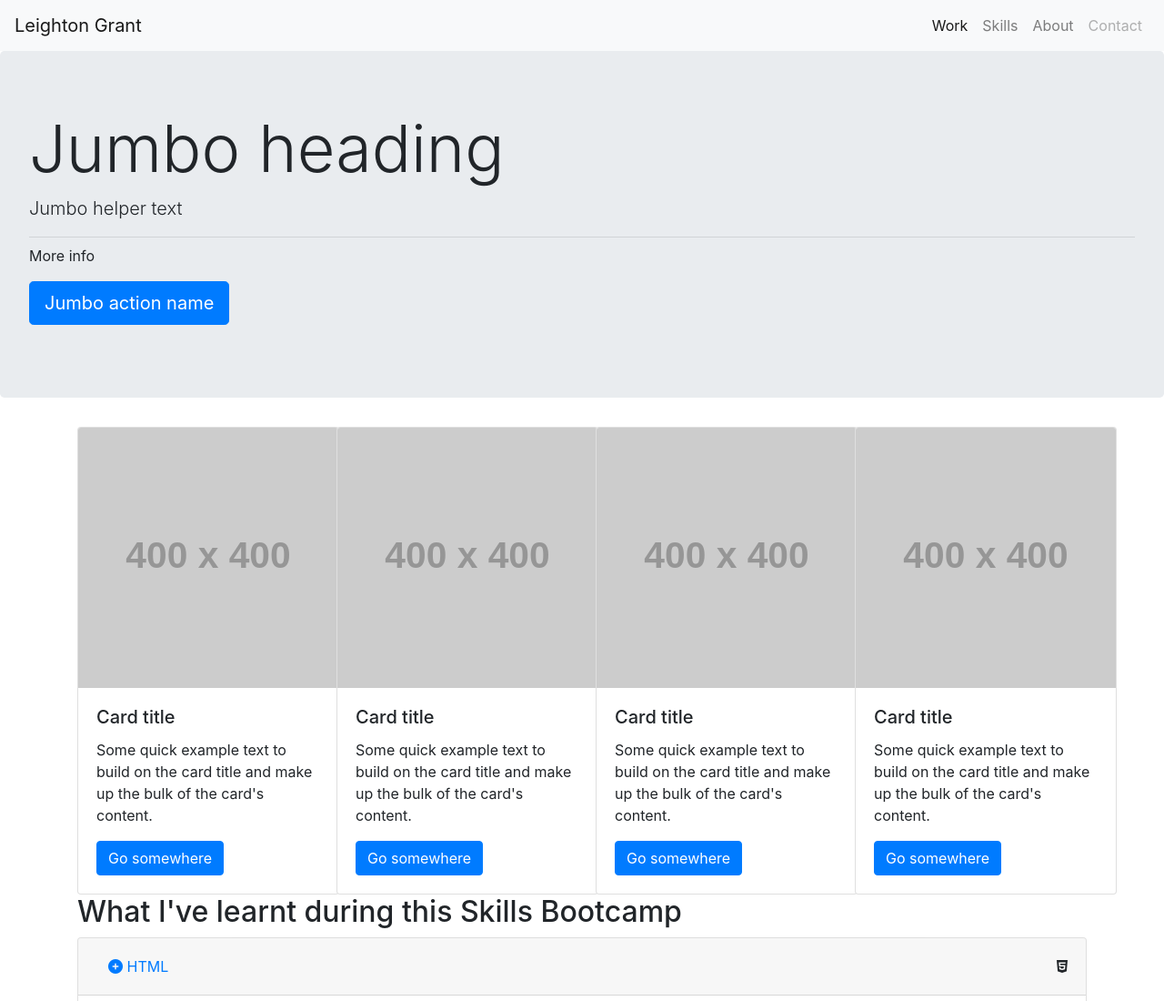
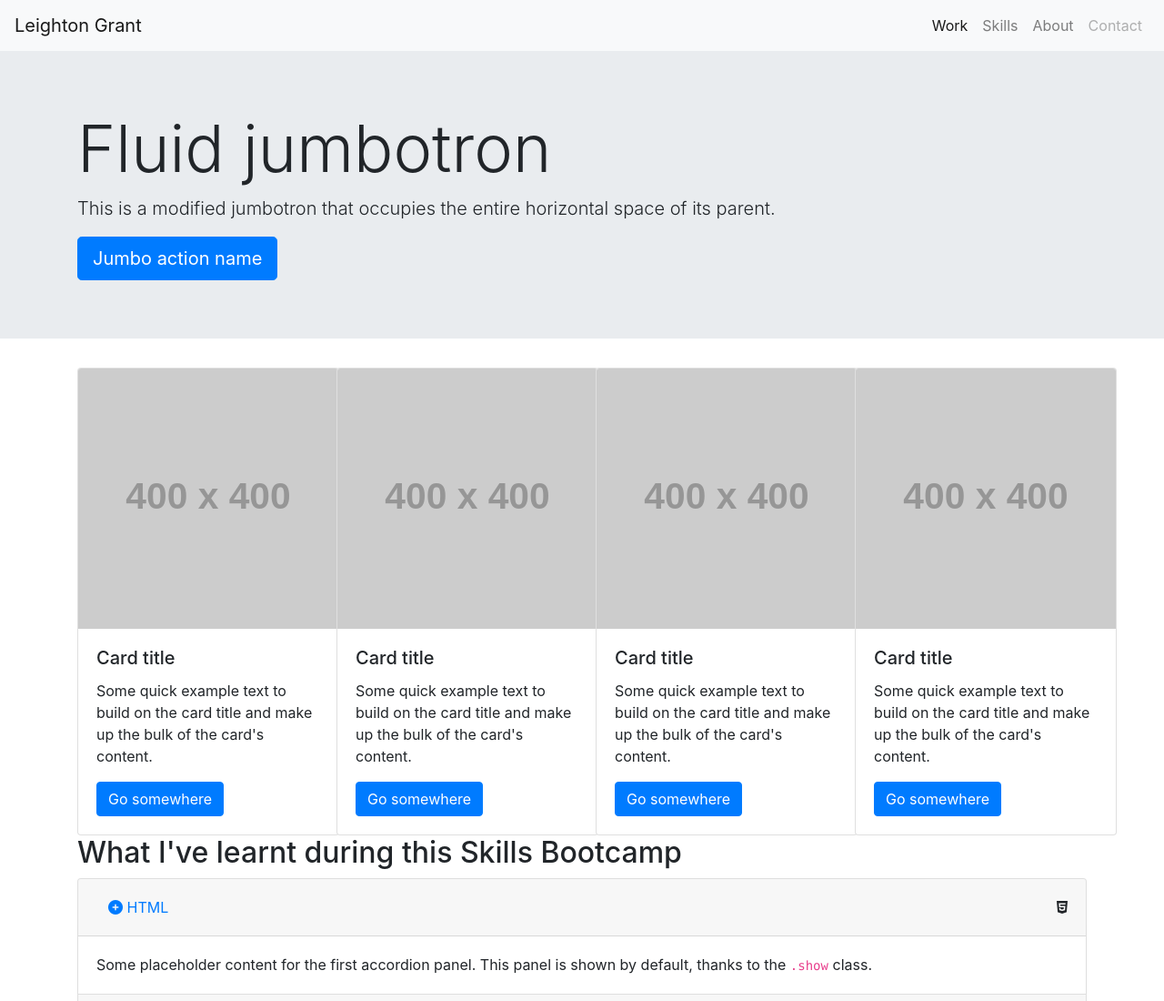
Before and after one commit to leightongrant/Bootstrap-Portfolio, a plain HTML site: page index.html in a window 1280 px wide. Shown: the top 1100 px of the page at 91% size. Drawn offline with nearby package versions, Linux system fonts and the light colour scheme; placeholder pictures from the web are drawn by us.

Commit message:
adds mainNav class to nav and replaced jumbotron component

```diff
--- a/index.html
+++ b/index.html
@@ -27,7 +27,7 @@
 
 <body>
     <!-- Main Navigation -->
-    <nav class="navbar navbar-expand-lg navbar-light bg-light">
+    <nav class="navbar navbar-expand-lg navbar-light bg-light mainNav">
         <a class="navbar-brand" href="#">Leighton Grant</a>
         <button class="navbar-toggler" type="button" data-toggle="collapse" data-target="#navbarNavAltMarkup"
             aria-controls="navbarNavAltMarkup" aria-expanded="false" aria-label="Toggle navigation">
@@ -45,14 +45,13 @@
 
     <!-- Hero -->
     <header id="hero">
-        <div class="jumbotron">
-            <h1 class="display-3">Jumbo heading</h1>
-            <p class="lead">Jumbo helper text</p>
-            <hr class="my-2">
-            <p>More info</p>
-            <p class="lead">
+        <div class="jumbotron jumbotron-fluid">
+            <div class="container">
+                <h1 class="display-3">Fluid jumbotron</h1>
+                <p class="lead">This is a modified jumbotron that occupies
+                    the entire horizontal space of its parent.</p>
                 <a class="btn btn-primary btn-lg" href="Jumbo action link" role="button">Jumbo action name</a>
-            </p>
+            </div>
         </div>
     </header>
 
```
